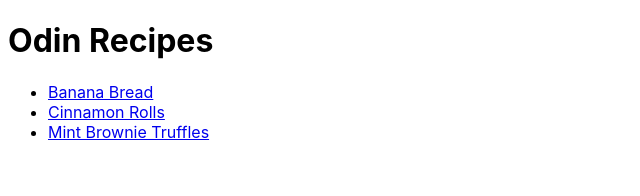
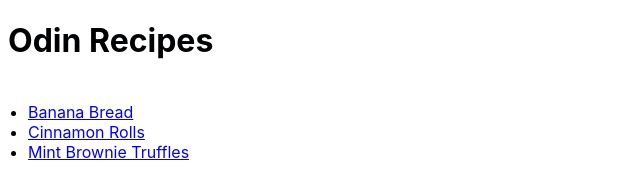
Before and after one commit to kelsie-c/odin-recipes, a plain HTML site: page index.html in a window 1280 px wide. Shown: the whole page, without its empty margins (0-640 px from the left). Drawn offline with Linux system fonts and the light colour scheme.

Commit message:
update styles

```diff
--- a/style.css
+++ b/style.css
@@ -1,3 +1,20 @@
 * {
     font-family: "Inter", "Roboto", sans-serif;
 }
+
+h1, h2, h3, li {
+    color: #010203;
+}
+
+ul {
+    padding: 20px;
+}
+
+ul.li {
+    list-style: square;
+    margin-left: 20px;
+}
+
+a {
+    color: blue;
+}
```
